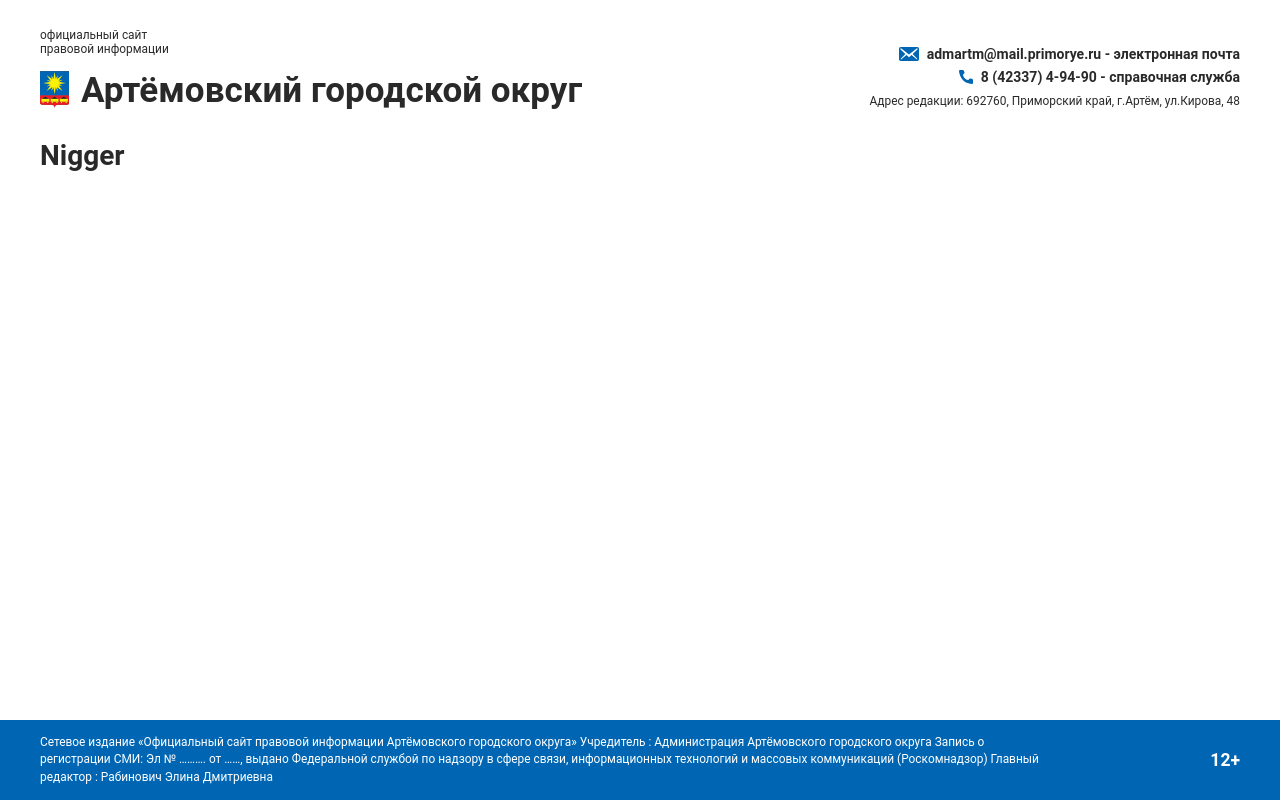
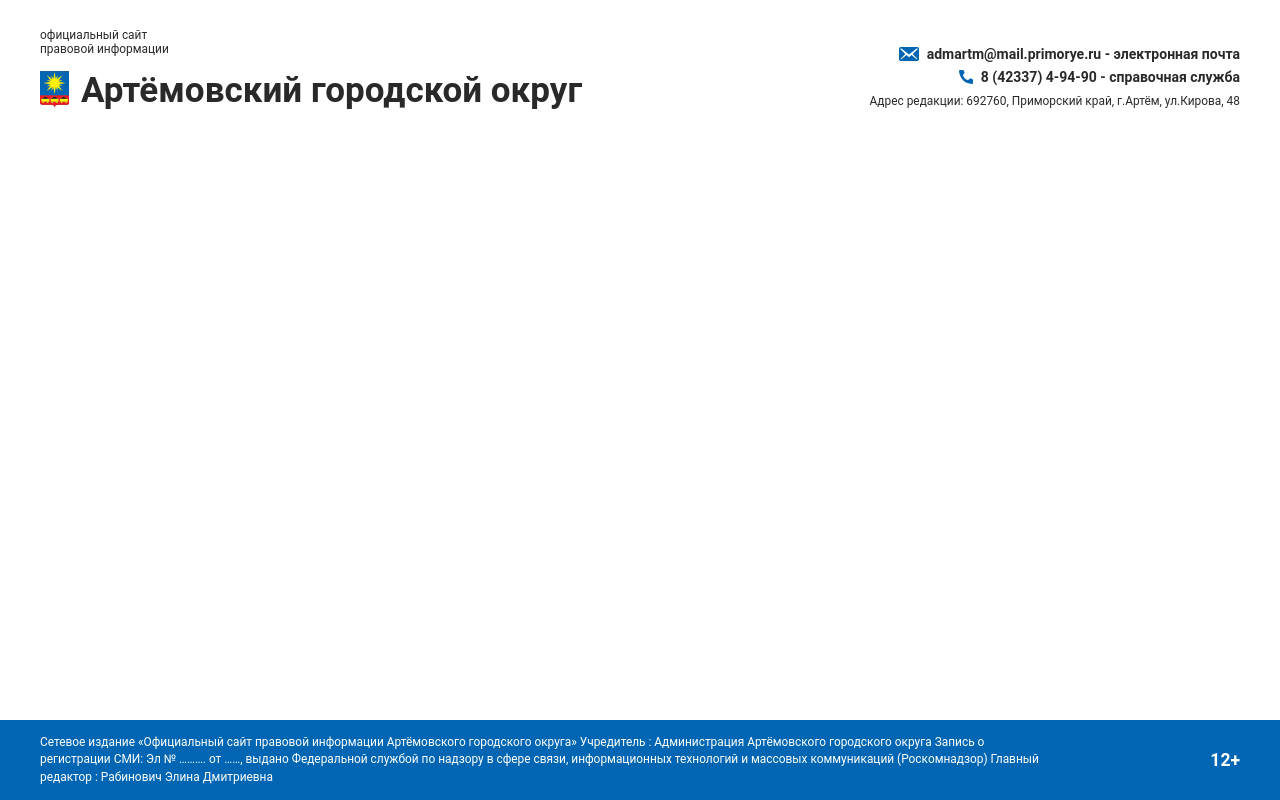
Before and after one commit to on3dd/reglament-frontend, a React (Create React App) app: page / in a window 1280 px wide. Built offline with nearby package versions, Linux system fonts and the light colour scheme.

Commit message:
added router

```diff
--- a/package.json
+++ b/package.json
@@ -12,6 +12,8 @@
     "@types/react-dom": "^16.9.10",
     "react": "^17.0.1",
     "react-dom": "^17.0.1",
+    "react-router-config": "^5.1.1",
+    "react-router-dom": "^5.2.0",
     "react-scripts": "4.0.1",
     "styled-components": "^5.2.1",
     "typescript": "^4.1.3",
@@ -42,6 +44,8 @@
     ]
   },
   "devDependencies": {
+    "@types/react-router-config": "^5.0.2",
+    "@types/react-router-dom": "^5.1.6",
     "@types/styled-components": "^5.1.5"
   }
 }
--- a/src/App.tsx
+++ b/src/App.tsx
@@ -1,9 +1,11 @@
 import React from 'react';
+import {
+  renderRoutes,
+  RouteConfigComponentProps,
+} from 'react-router-config';
 import styled from 'styled-components';
 
 import GlobalStyle from './utils/globalStyle';
-
-import RouterView from './pages';
 
 import Navbar from './components/base-ui/navbar';
 import Main from './components/base-ui/main';
@@ -16,16 +18,16 @@ const AppContainer = styled.div`
   width: 100%;
 `;
 
-const App: React.FC = () => {
+type AppProps = RouteConfigComponentProps<{}>;
+
+const App: React.FC<AppProps> = ({ route }: AppProps) => {
   return (
     <AppContainer>
       <GlobalStyle />
 
       <Navbar />
 
-      <Main>
-        <RouterView />
-      </Main>
+      <Main>{route && renderRoutes(route.routes)}</Main>
 
       <Footer />
     </AppContainer>
--- /dev/null
+++ b/src/components/table/index.tsx
@@ -0,0 +1,12 @@
+import React from 'react';
+import styled from 'styled-components';
+
+const TableContainer = styled.div`
+  width: 100%;
+`;
+
+const TableComponent: React.FC = () => {
+  return <TableContainer></TableContainer>;
+};
+
+export default TableComponent;
--- a/src/index.tsx
+++ b/src/index.tsx
@@ -1,11 +1,13 @@
 import React from 'react';
 import ReactDOM from 'react-dom';
+import { BrowserRouter } from 'react-router-dom';
+import { renderRoutes } from 'react-router-config';
 
-import App from './App';
+import routes from './router';
 
 ReactDOM.render(
   <React.StrictMode>
-    <App />
+    <BrowserRouter>{renderRoutes(routes)}</BrowserRouter>
   </React.StrictMode>,
   document.getElementById('root'),
 );
--- a/src/pages/index.tsx
+++ b/src/pages/index.tsx
@@ -1,12 +1,12 @@
 import React from 'react';
 import styled from 'styled-components';
 
-const Nigger = styled.h1`
-  margin: 0;
+const Div = styled.div`
+  margin-top: 70px;
 `;
 
-const RouterView: React.FC = () => {
-  return <Nigger>Nigger</Nigger>;
+const Root: React.FC = () => {
+  return <Div></Div>;
 };
 
-export default RouterView;
+export default Root;
--- /dev/null
+++ b/src/pages/table.tsx
@@ -0,0 +1,18 @@
+import React from 'react';
+import styled from 'styled-components';
+
+import TableComponent from '../components/table';
+
+const Div = styled.div`
+  margin-top: 10px;
+`;
+
+const Table: React.FC = () => {
+  return (
+    <Div>
+      <TableComponent />
+    </Div>
+  );
+};
+
+export default Table;
--- /dev/null
+++ b/src/router/index.ts
@@ -0,0 +1,19 @@
+import App from '../App';
+
+// import Root from '../pages/index';
+import Table from '../pages/table';
+
+const routes = [
+  {
+    component: App,
+    routes: [
+      {
+        path: '/',
+        exact: true,
+        component: Table,
+      },
+    ],
+  },
+];
+
+export default routes;
```
Also changed, not shown: 1 other file (tests, documents, lock files or other folders).
